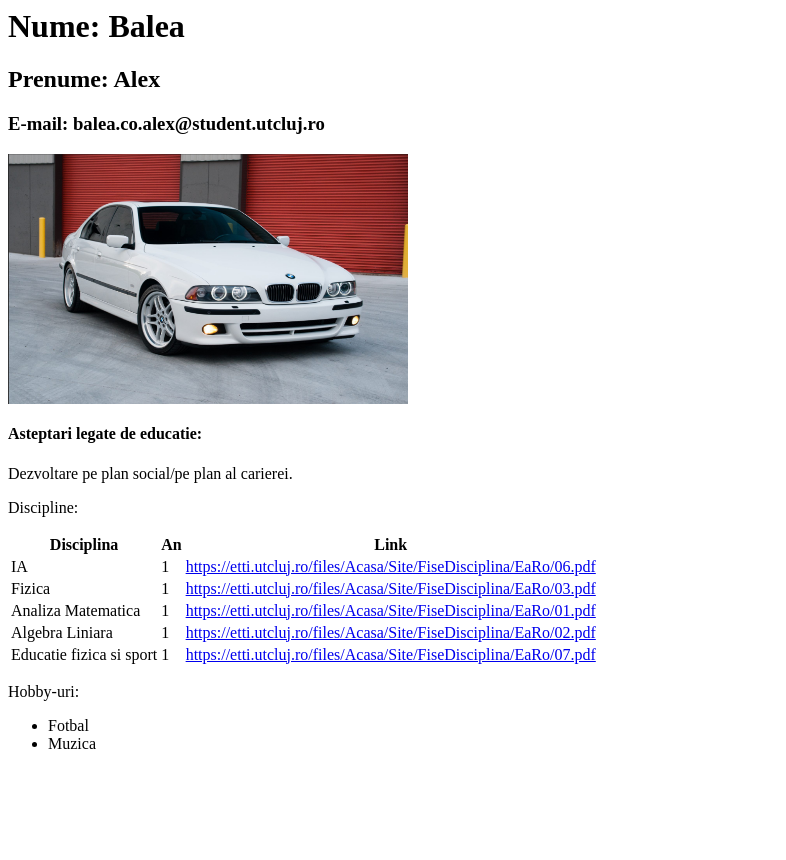
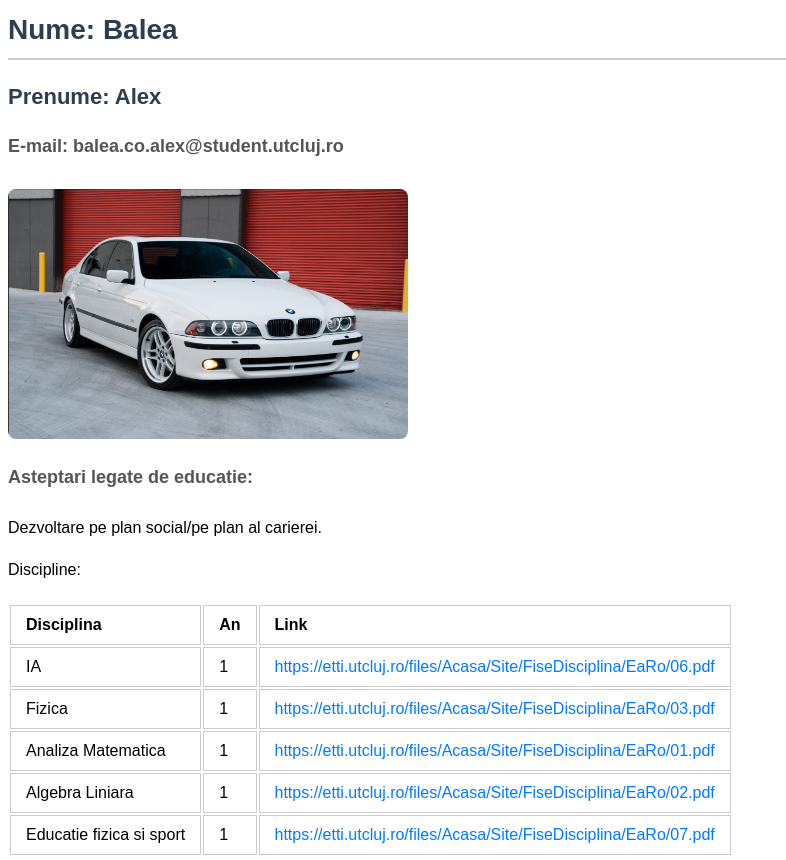
Before and after one commit to AlexB6056/portofoliu, a plain HTML site: page L5/index.html in a window 1280 px wide. Shown: the top 860 px of the page, without its empty margins (0-786 px from the left). Before the commit the page ends 800 px from the top, so only its background shows below. Drawn offline with Linux system fonts and the light colour scheme.

Commit message:
Add files via upload

```diff
--- a/L5/index.html
+++ b/L5/index.html
@@ -1,6 +1,60 @@
 <html>
 	<head>
+
 		<title>Student</title>
+<style>
+		body{
+	font-family: Arial, sans-serif;
+	background-color: #f7f7f7
+	color: #333
+	margin: 40px;
+	line-height: 1.6;
+		}
+		h1, h2, h3, h4{
+		color: #2c3e50
+			}
+		h1{
+		font-size: 28px;
+		border-bottom: 2px solid #ccc;
+		padding-bottom: 5px;
+		}
+		h2{
+		font-size: 22px;
+		margin-top: 15px;
+		}
+		h3, h4{
+		font-size: 18px;
+		color: #555;
+		}
+		img{
+		border-radius: 8px;
+		margin-top: 10px;
+		}
+		table{
+		border-collapse: collapse:
+		width: 80%;
+		margin-top: 20px;
+		background-color: #fff;
+		}
+		th, td{
+		border: 1px solid #ccc;
+		padding: 10px 15px;
+		text-align: left;
+		}
+		a{
+		color: #007bff;
+		text-decoration: none;
+		}
+		ul{
+		list-style-type: square;
+		margin-top: 10px;
+		}
+		li{
+		margin-bottom: 5px:
+		}
+
+	</style>
+
 	</head>
 
 	<body>
```
